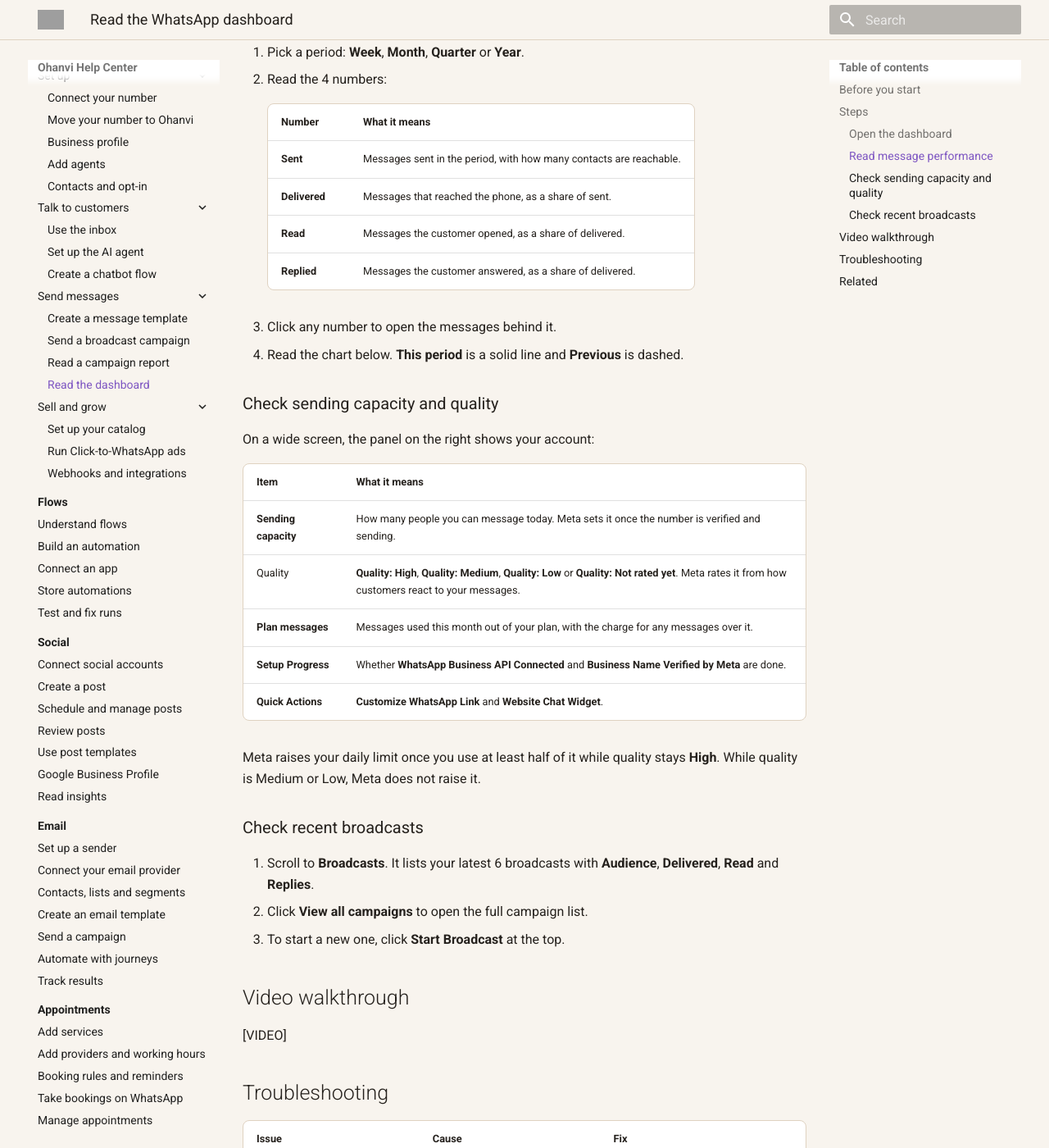
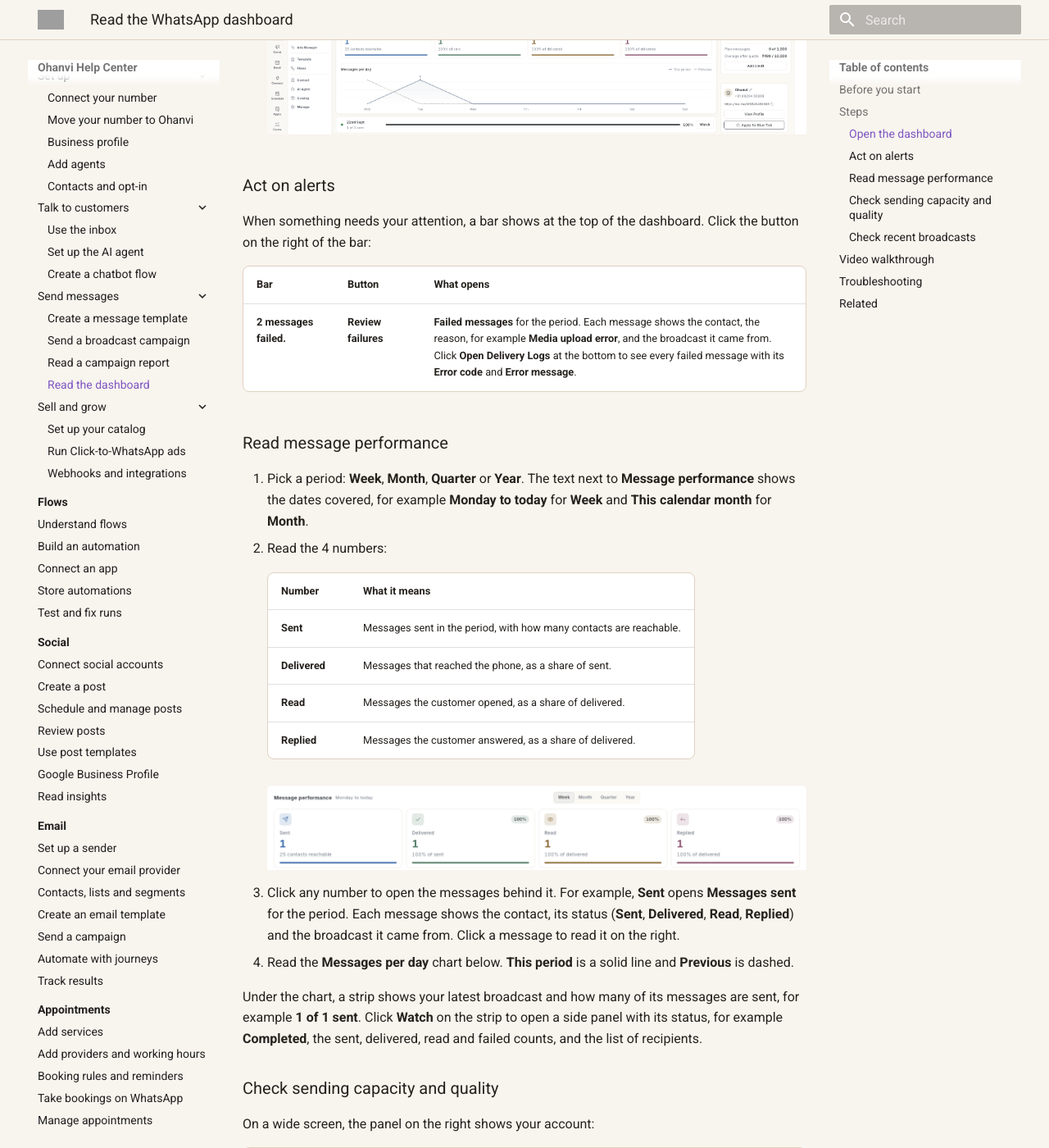
Before and after one commit to Ohanvi/ohanvi.github.io, an MkDocs documentation site: the page built from docs/whatsapp/whatsapp-dashboard.md, in a window 1280 px wide and 1400 px high, scrolled down 974 px. Shown: the whole window at 82% size. Built offline with MkDocs 1.6.1 and Material for MkDocs 9.7.7, drawn with Linux system fonts in a browser that asks for light colours; some of the changed text lies outside the part shown; grey boxes are pictures that could not be loaded.

Commit message:
docs(whatsapp): test the Dashboard page and add screenshots
Walked every step on app.ohanvi.com (27 Sep) as an admin.
- 3 screenshots: overview, the 4 numbers, the account panel
- Period caption (Monday to today / This calendar month), the
  Messages per day chart, the latest-broadcast strip and Watch
- Account panel: business card, Add credit, Setup Progress hides
  once both steps are done
- New "Act on alerts": Review failures and Open Delivery Logs
- Messages sent drill-down, View all campaigns, Start Broadcast
The Broadcasts table shot is still to come (current rows use test
names). The waiting-for-reply bar and Open in Inbox are not
documented yet: both are reported as bugs.

Co-Authored-By: Claude Opus 5.5 (1M context) <noreply@anthropic.com>

```diff
--- a/docs/whatsapp/whatsapp-dashboard.md
+++ b/docs/whatsapp/whatsapp-dashboard.md
@@ -25,9 +25,19 @@ Use the WhatsApp **Dashboard** to see how your messages are doing at a glance. A
     | Manager | **Team throughput**, with **Sent today**, **Running now**, **Waiting for a reply** and **Failed today**. Click **Open shared inbox** to go to the inbox. |
     | Executive | **Your messages**, with shortcuts to **Inbox**, **Contacts**, **Chat history** and **Your WhatsApp link**. |
 
+    ![WhatsApp Dashboard for an admin, with Message performance, the Messages per day chart and the account panel](../assets/screenshots/whatsapp-dashboard-1-overview.png)
+
+### Act on alerts
+
+When something needs your attention, a bar shows at the top of the dashboard. Click the button on the right of the bar:
+
+| Bar | Button | What opens |
+| --- | --- | --- |
+| **2 messages failed.** | **Review failures** | **Failed messages** for the period. Each message shows the contact, the reason, for example **Media upload error**, and the broadcast it came from. Click **Open Delivery Logs** at the bottom to see every failed message with its **Error code** and **Error message**. |
+
 ### Read message performance
 
-1. Pick a period: **Week**, **Month**, **Quarter** or **Year**.
+1. Pick a period: **Week**, **Month**, **Quarter** or **Year**. The text next to **Message performance** shows the dates covered, for example **Monday to today** for **Week** and **This calendar month** for **Month**.
 2. Read the 4 numbers:
 
     | Number | What it means |
@@ -37,8 +47,12 @@ Use the WhatsApp **Dashboard** to see how your messages are doing at a glance. A
     | **Read** | Messages the customer opened, as a share of delivered. |
     | **Replied** | Messages the customer answered, as a share of delivered. |
 
-3. Click any number to open the messages behind it.
-4. Read the chart below. **This period** is a solid line and **Previous** is dashed.
+    ![Sent, Delivered, Read and Replied numbers with the Week, Month, Quarter and Year picker](../assets/screenshots/whatsapp-dashboard-2-numbers.png)
+
+3. Click any number to open the messages behind it. For example, **Sent** opens **Messages sent** for the period. Each message shows the contact, its status (**Sent**, **Delivered**, **Read**, **Replied**) and the broadcast it came from. Click a message to read it on the right.
+4. Read the **Messages per day** chart below. **This period** is a solid line and **Previous** is dashed.
+
+Under the chart, a strip shows your latest broadcast and how many of its messages are sent, for example **1 of 1 sent**. Click **Watch** on the strip to open a side panel with its status, for example **Completed**, the sent, delivered, read and failed counts, and the list of recipients.
 
 ### Check sending capacity and quality
 
@@ -48,17 +62,20 @@ On a wide screen, the panel on the right shows your account:
 | --- | --- |
 | **Sending capacity** | How many people you can message today. Meta sets it once the number is verified and sending. |
 | Quality | **Quality: High**, **Quality: Medium**, **Quality: Low** or **Quality: Not rated yet**. Meta rates it from how customers react to your messages. |
-| **Plan messages** | Messages used this month out of your plan, with the charge for any messages over it. |
-| **Setup Progress** | Whether **WhatsApp Business API Connected** and **Business Name Verified by Meta** are done. |
+| **Plan messages** | Messages used this month out of your plan, with the charge for any messages over it. The **Add credit** button is below it. |
+| Business card | Your business name, WhatsApp number and `wa.me` link, with **View Profile** and **Apply for Blue Tick**. |
 | **Quick Actions** | **Customize WhatsApp Link** and **Website Chat Widget**. |
+| **Setup Progress** | Shows until **WhatsApp Business API Connected** and **Business Name Verified by Meta** are both done. After that it is hidden. |
+
+![Account panel with Sending capacity, Quality: High, Plan messages, the business card and Quick Actions](../assets/screenshots/whatsapp-dashboard-3-account-panel.png)
 
 Meta raises your daily limit once you use at least half of it while quality stays **High**. While quality is Medium or Low, Meta does not raise it.
 
 ### Check recent broadcasts
 
 1. Scroll to **Broadcasts**. It lists your latest 6 broadcasts with **Audience**, **Delivered**, **Read** and **Replies**.
-2. Click **View all campaigns** to open the full campaign list.
-3. To start a new one, click **Start Broadcast** at the top.
+2. Click **View all campaigns** at the bottom to open the full campaign list in **Campaign**.
+3. To start a new one, click **Start Broadcast** at the top. The **New broadcast** dialog opens. See [Send a broadcast campaign](send-broadcast-campaign.md).
 
 ## Video walkthrough
 
```
Also changed, not shown: other parts of docs/whatsapp/whatsapp-dashboard.md (+0 -3 lines), docs/assets/screenshots/whatsapp-dashboard-1-overview.png (added), docs/assets/screenshots/whatsapp-dashboard-2-numbers.png (added), docs/assets/screenshots/whatsapp-dashboard-3-account-panel.png (added).
